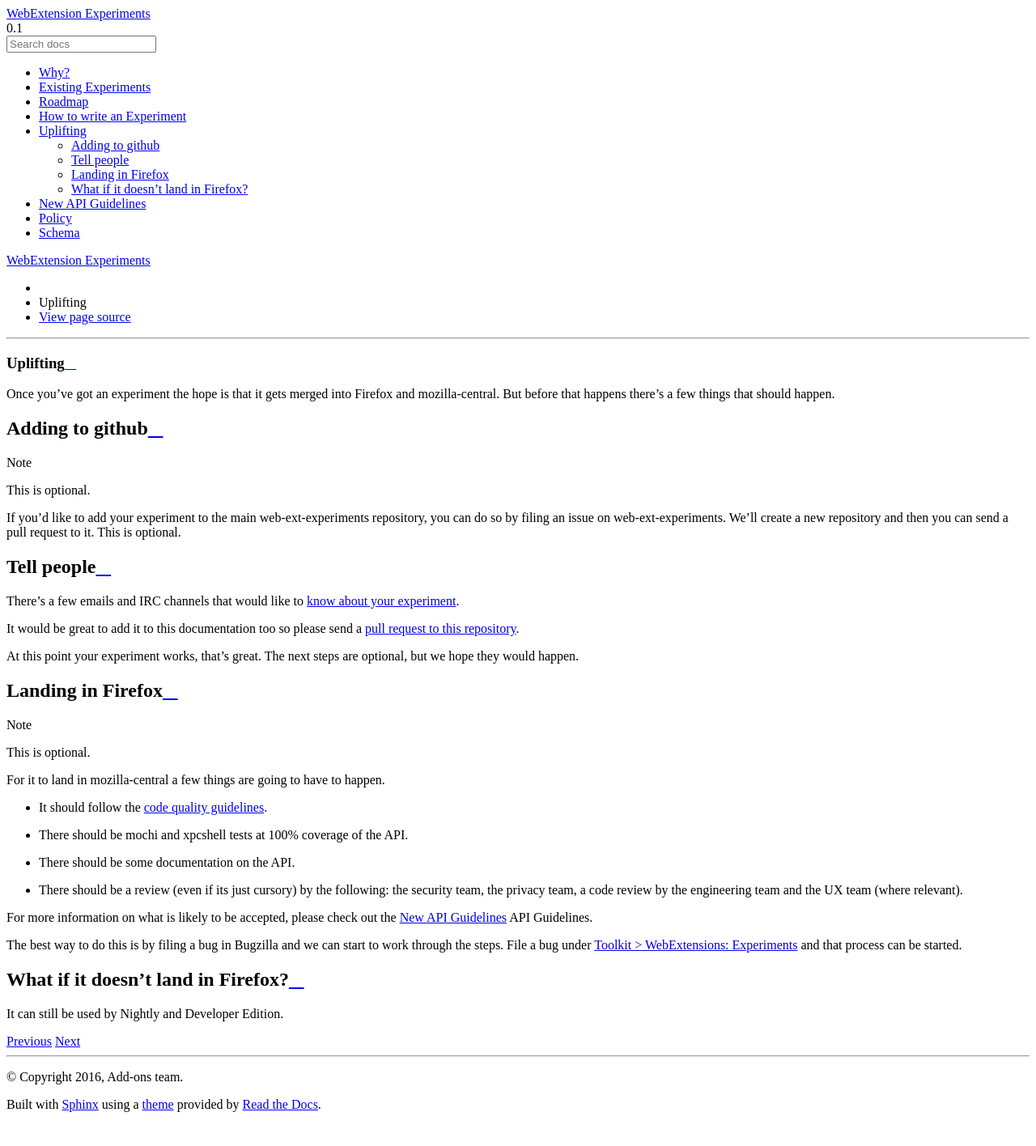
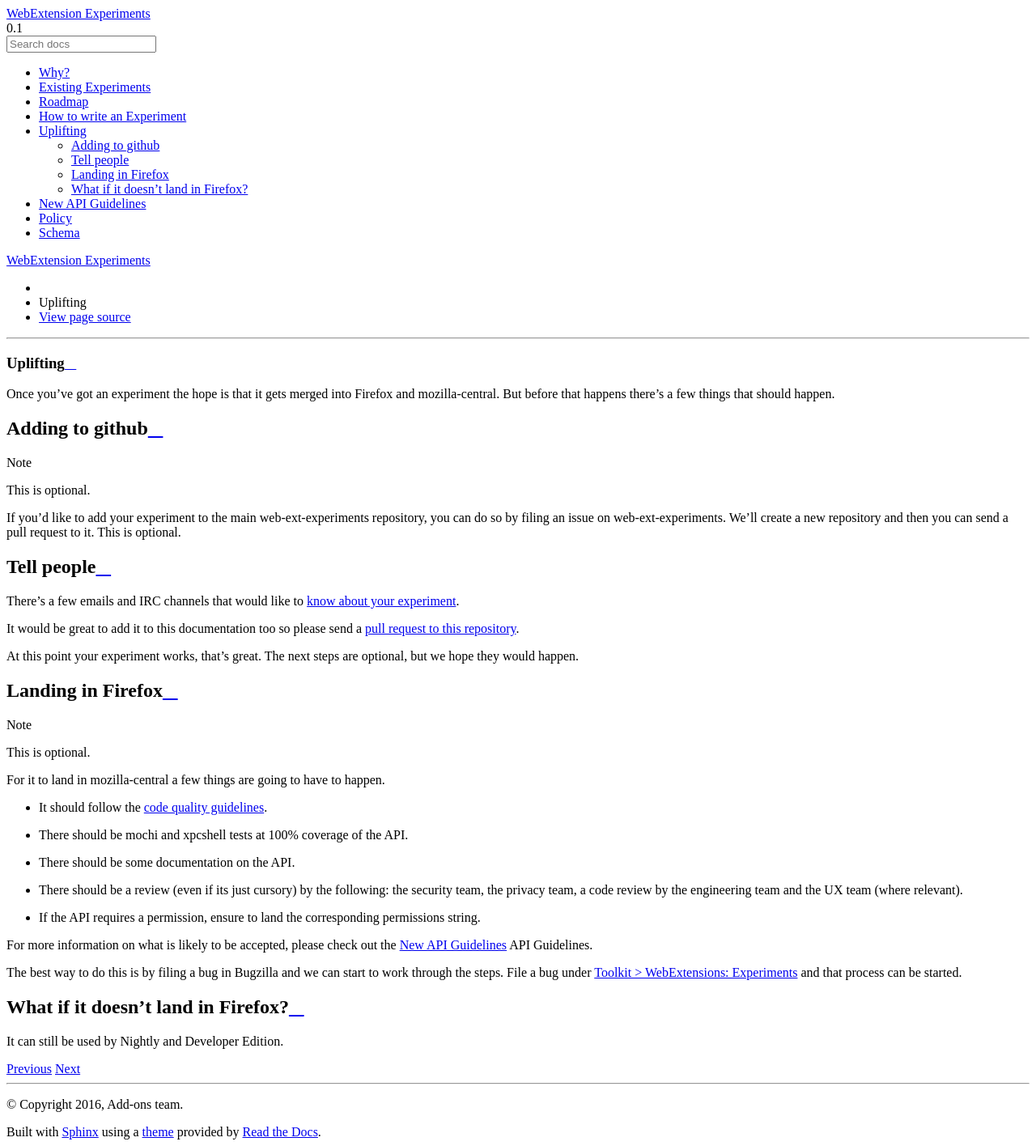
Before and after one commit to web-ext-experiments/about, a Sphinx documentation site: the page built from source/uplifting.rst, in a window 1280 px wide. Shown: the whole page at 81% size. Built offline with Sphinx 7.4.7 and the Read the Docs theme 2.0.0, drawn with Linux system fonts in a browser that asks for light colours; comment, search, counter and statistics services are not loaded; before the commit the page ends 1382 px from its top, so only the background shows below that.

Commit message:
add in permission strings

```diff
--- a/source/uplifting.rst
+++ b/source/uplifting.rst
@@ -32,6 +32,7 @@ For it to land in mozilla-central a few things are going to have to happen.
 * There should be mochi and xpcshell tests at 100% coverage of the API.
 * There should be some documentation on the API.
 * There should be a review (even if its just cursory) by the following: the security team, the privacy team, a code review by the engineering team and the UX team (where relevant).
+* If the API requires a permission, ensure to land the corresponding permissions string.
 
 For more information on what is likely to be accepted, please check out the :ref:`New` API Guidelines.
 
```
